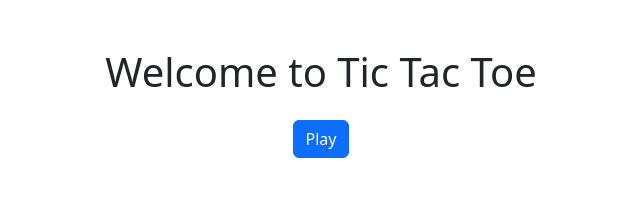
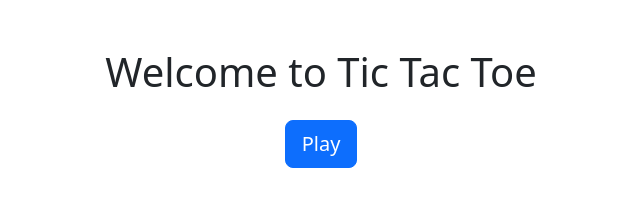
Before and after one commit to AnthonyCiceuOTU/Web-Dev-Project, a plain HTML site: page Web Dev Group Project/Testing.html in a window 1280 px wide. Shown: the whole page, without its empty margins (319-959 px from the left). Drawn offline with nearby package versions, Linux system fonts and the light colour scheme.

Commit message:
Adjusted styling

```diff
--- a/Web Dev Group Project/Testing.html
+++ b/Web Dev Group Project/Testing.html
@@ -6,11 +6,13 @@
   <title>Tic Tac Toe</title>
   <link rel="stylesheet" href="https://cdn.jsdelivr.net/npm/bootstrap@5.3.0/dist/css/bootstrap.min.css">
   <link rel="stylesheet" href="game.css">
+  <link rel="stylesheet" href="menu.css">
+
 </head>
 <body class="text-center container">
   <div id="homePage" class="mt-5">
     <h1>Welcome to Tic Tac Toe</h1>
-    <button class="btn btn-primary mt-3" id="playBtn">Play</button>
+    <button class="btn btn-primary btn-lg mt-3" id="playBtn">Play</button>
     <div id="difficultyOptions" class="mt-3" style="display: none;">
       <button class="btn btn-secondary me-2" id="easyBtn">Easy</button>
       <button class="btn btn-danger" id="hardBtn">Hard</button>
--- a/Web Dev Group Project/game.js
+++ b/Web Dev Group Project/game.js
@@ -155,6 +155,7 @@ $('#backBtn').click(() => {
 
 $('#playBtn').click(() => {
   $('#difficultyOptions').fadeIn();
+  $('#playBtn').hide();
 });
 
 $('#easyBtn').click(() => {
--- a/Web Dev Group Project/menu.css
+++ b/Web Dev Group Project/menu.css
@@ -0,0 +1,5 @@
+#playBtn {
+    font-size: 30;
+    width: 30;
+    height: 30;
+}
```
Also changed, not shown: Web Dev Group Project/game.css (line endings or trailing spaces).
